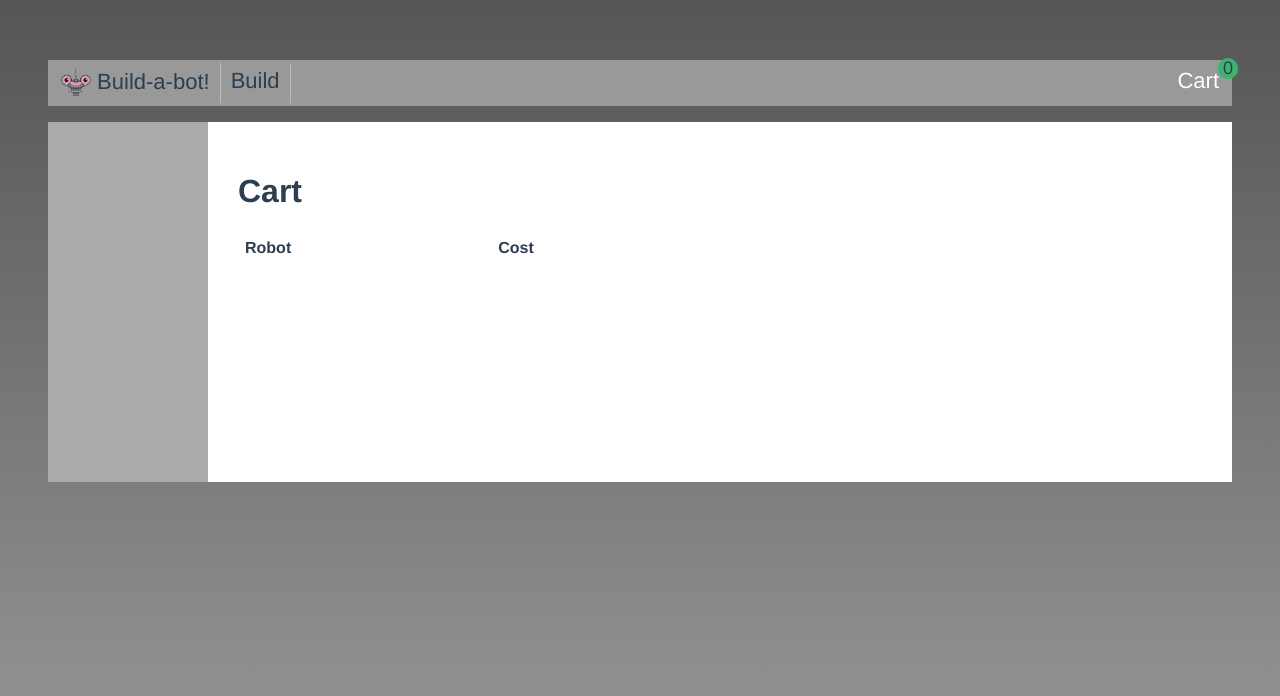
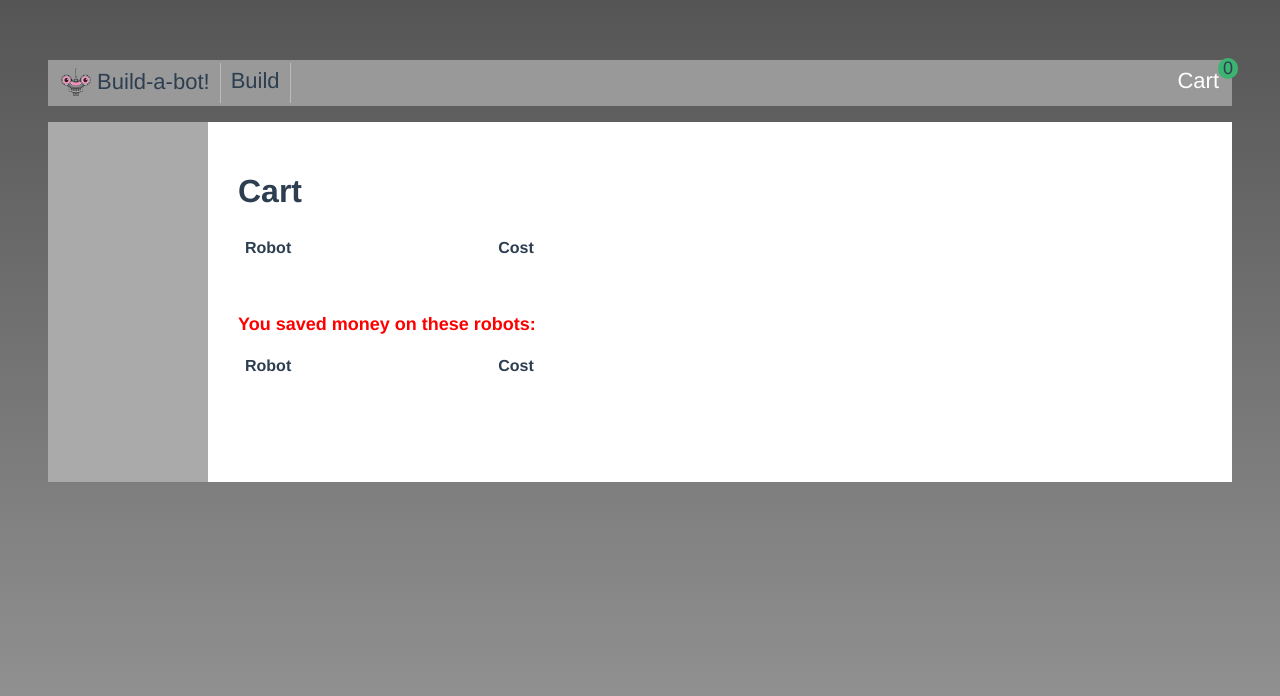
Before and after one commit to kwood15/build-a-bot, a Vue app: page /cart in a window 1280 px wide. Shown: the top 696 px of the page. Built offline with nearby package versions, Linux system fonts and the light colour scheme.

Commit message:
Add getter to store to filter on sale items

```diff
--- a/src/cart/ShoppingCart.vue
+++ b/src/cart/ShoppingCart.vue
@@ -23,6 +23,29 @@
         </tr>
       </tbody>
     </table>
+    <h2 class="sale-items">You saved money on these robots:</h2>
+    <table>
+      <thead>
+        <tr>
+          <th class="robot-title">
+            Robot
+          </th>
+          <th class="cost">
+            Cost
+          </th>
+        </tr>
+      </thead>
+      <tbody>
+        <tr v-for="(robot, index) in cartSaleItems" :key="index">
+          <td class="robot-title">
+            {{ robot.head.title }}
+          </td>
+          <td class="cost">
+            {{ robot.cost }}
+          </td>
+        </tr>
+      </tbody>
+    </table>
   </div>
 </template>
 
@@ -33,12 +56,15 @@
     cart() {
       return this.$store.state.cart;
     },
+    cartSaleItems() {
+      return this.$store.getters.cartSaleItems;
+    },
   },
 };
 </script>
 
 <style lang="scss" scoped>
-h1 {
+h1, h2 {
   text-align: left;
 }
 td, th {
@@ -51,4 +77,9 @@
 .cost {
   text-align: right;
 }
+.sale-items {
+  margin-top: 50px;
+  font-size: 18px;
+  color: red;
+}
 </style>
--- a/src/store/index.js
+++ b/src/store/index.js
@@ -12,4 +12,9 @@
       state.cart.push(robot);
     },
   },
+  getters: {
+    cartSaleItems(state) {
+      return state.cart.filter(item => item.head.onSale);
+    },
+  },
 });
```
